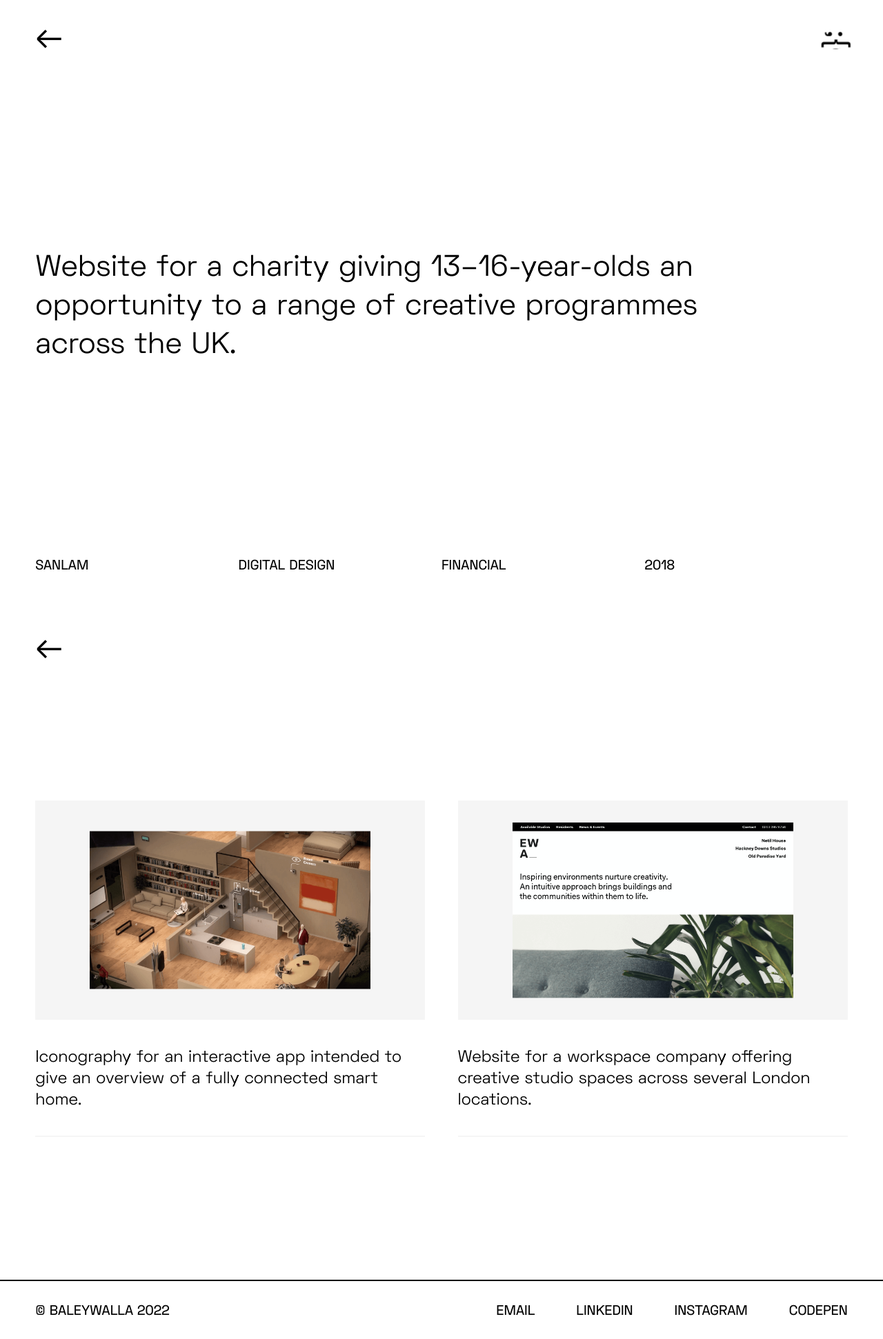
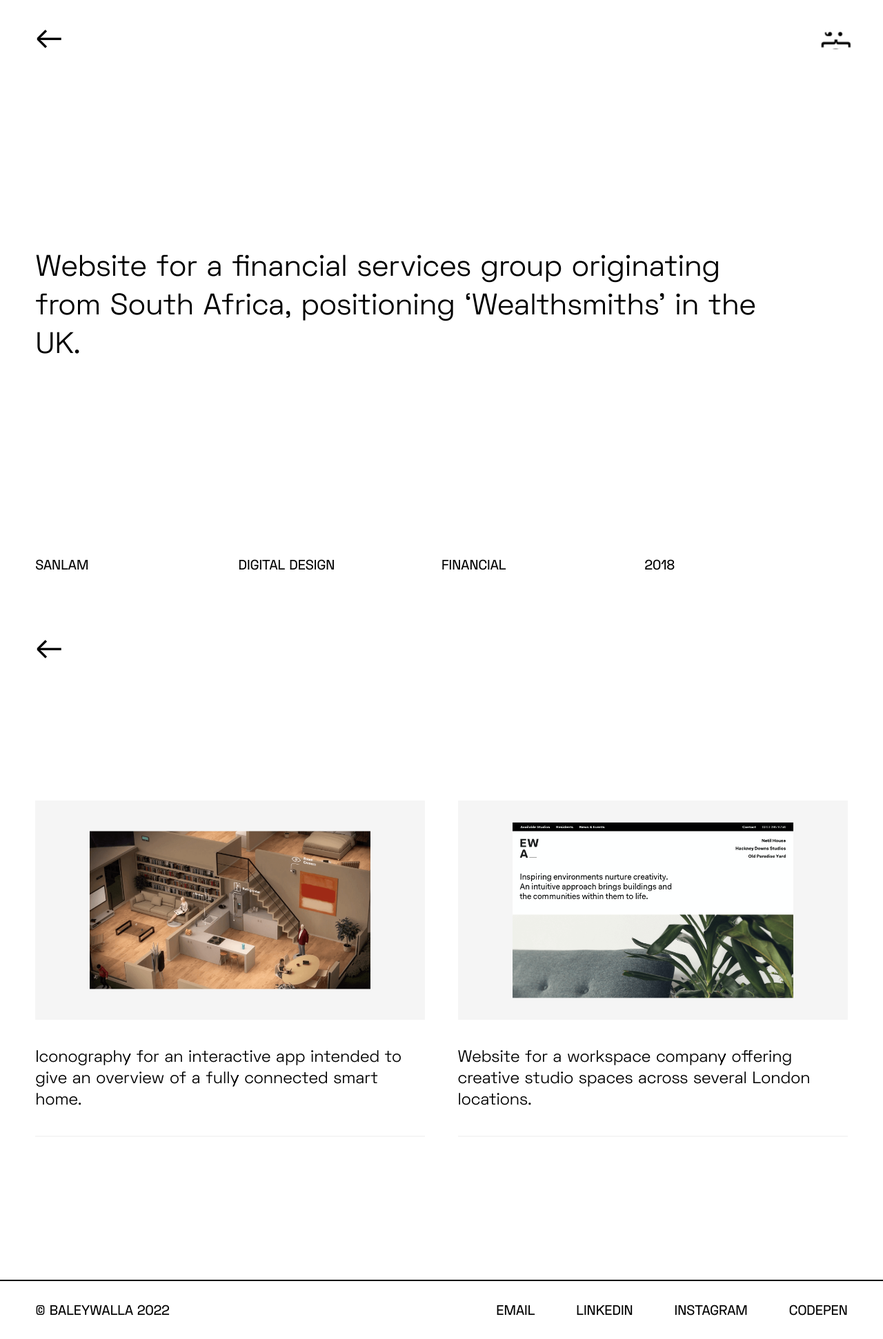
Before and after one commit to bhbale/baleywalla, a Jekyll site: the page built from _posts/2022-08-24-sanlam.markdown, in a window 1280 px wide, cut to the strip 0-1942 px from the top of the page. Shown: the whole strip at 69% size. Built offline with Jekyll 4.4.1, drawn with Linux system fonts in a browser that asks for light colours.

Commit message:
Updated Sanlam

```diff
--- a/_posts/2022-08-24-sanlam.markdown
+++ b/_posts/2022-08-24-sanlam.markdown
@@ -4,8 +4,8 @@ date: 2022-08-24 00:00:00 Z
 permalink: "/sanlam/"
 categories:
 - Digital Design
-excerpt: Website for a charity giving 13–16-year-olds an opportunity to a range of
-  creative programmes across the UK.
+excerpt: Website for a financial services group originating from South Africa, positioning
+  ‘Wealthsmiths’ in the UK.
 industry: Financial
 year: 2018
 images:
```
Also changed, not shown: other parts of _posts/2022-08-24-sanlam.markdown (+1 -0 lines).
